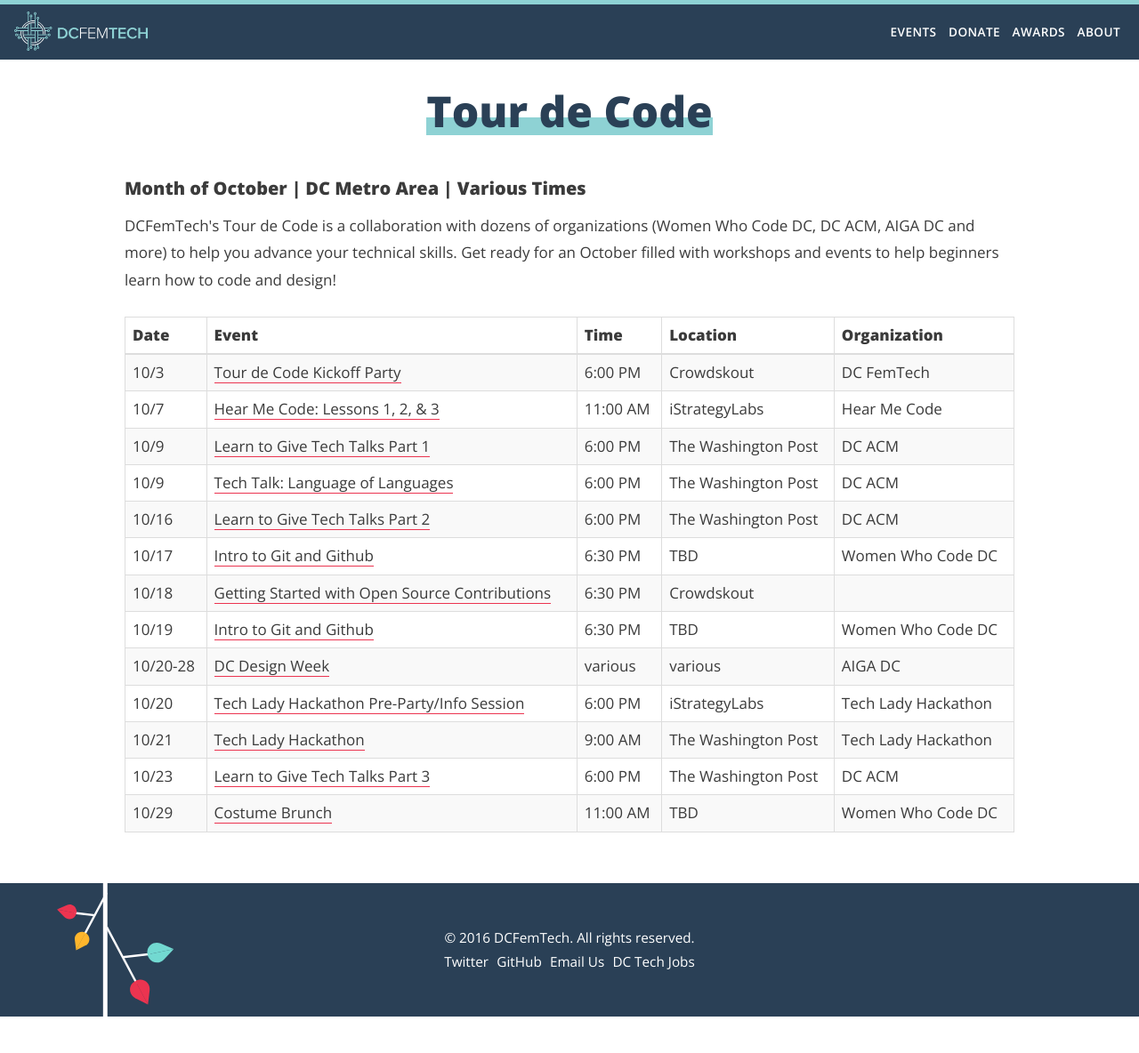
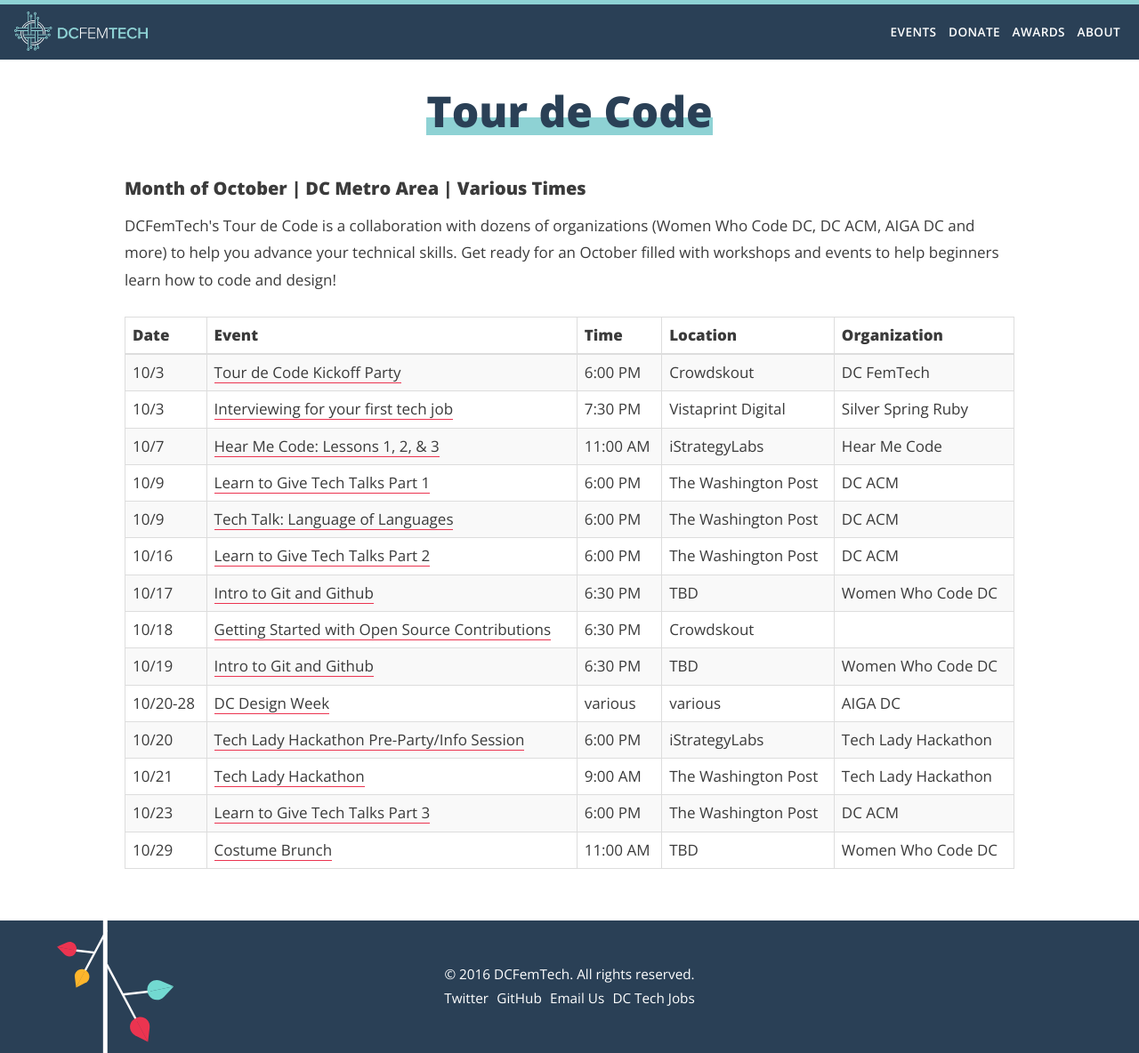
Before and after one commit to dcfemtech/dcfemtech.github.io, a Jekyll site: the page built from _events/tourdecode-2017.markdown, in a window 1280 px wide. Shown: the whole page at 89% size. Built offline with Jekyll 4.4.1, drawn with Linux system fonts in a browser that asks for light colours; before the commit the page ends 1143 px from its top, so only the background shows below that.

Commit message:
Add USSR event to tdc calendar

```diff
--- a/_events/tourdecode-2017.markdown
+++ b/_events/tourdecode-2017.markdown
@@ -19,7 +19,8 @@
 
 | Date |  Event | Time    | Location | Organization |
 |------|--------|---------|----------|--------------|
-| 10/3 | [Tour de Code Kickoff Party]() | 6:00 PM | Crowdskout | DC FemTech |
+| 10/3 | [Tour de Code Kickoff Party](https://tourdecodekickoff2017.splashthat.com/) | 6:00 PM | Crowdskout | DC FemTech |
+| 10/3 | [Interviewing for your first tech job](https://www.meetup.com/United-Silver-Spring-Ruby/events/240639085/) | 7:30 PM | Vistaprint Digital | Silver Spring Ruby |
 | 10/7 | [Hear Me Code: Lessons 1, 2, & 3](https://hearmecode.com/) | 11:00 AM | iStrategyLabs | Hear Me Code |
 | 10/9 | [Learn to Give Tech Talks Part 1]() | 6:00 PM | The Washington Post | DC ACM |
 | 10/9 | [Tech Talk: Language of Languages]() | 6:00 PM | The Washington Post | DC ACM |
```
